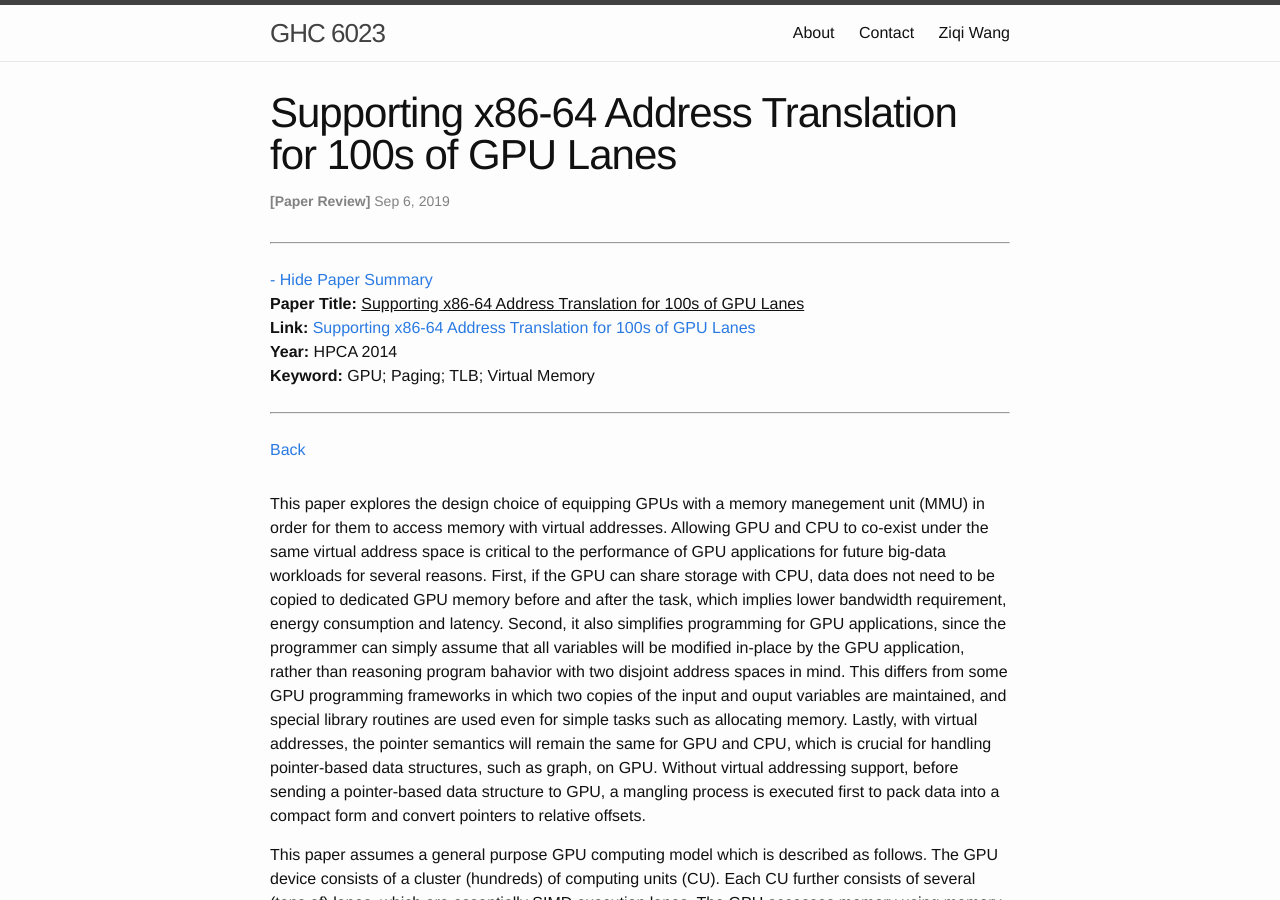
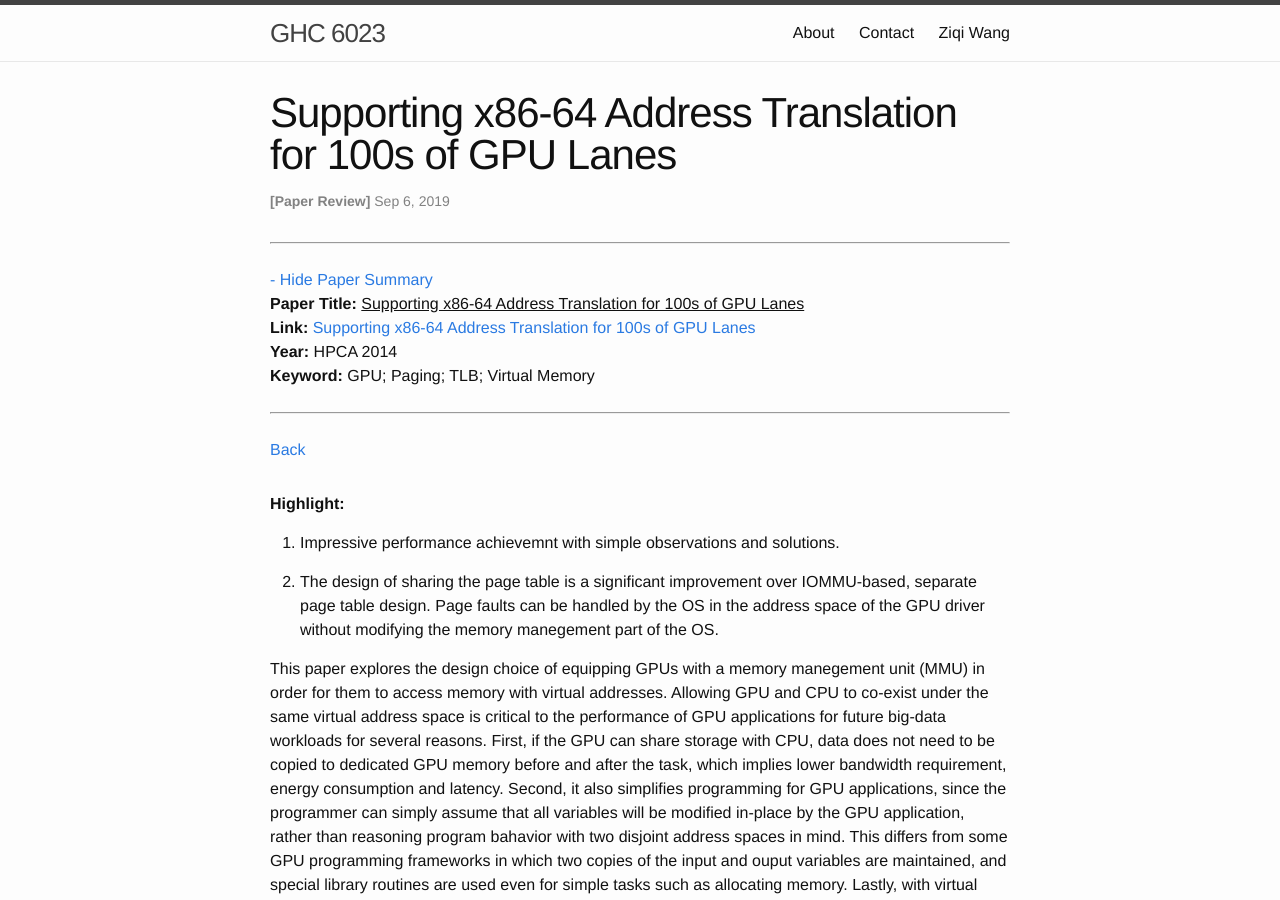
Before and after one commit to wangziqi2013/wangziqi2013.github.io, a Jekyll site: the page built from _posts/2019-09-05-supporting-x86-64-addr-xlat-for-100s-of-gpu-lanes.markdown, in a window 1280 px wide and 900 px high. Built offline with Jekyll 4.4.1, drawn with Linux system fonts in a browser that asks for light colours.

Commit message:
Adding highlight

```diff
--- a/_posts/2019-09-05-supporting-x86-64-addr-xlat-for-100s-of-gpu-lanes.markdown
+++ b/_posts/2019-09-05-supporting-x86-64-addr-xlat-for-100s-of-gpu-lanes.markdown
@@ -12,6 +12,17 @@ htm_cd:
 htm_cr:
 version_mgmt:
 ---
+
+**Highlight:**
+
+1. Impressive performance achievemnt with simple observations and solutions.
+
+2. The design of sharing the page table is a significant improvement over IOMMU-based, separate page table design.
+   Page faults can be handled by the OS in the address space of the GPU driver without modifying the memory
+   manegement part of the OS.
+
+
+
 
 This paper explores the design choice of equipping GPUs with a memory manegement unit (MMU) in order for them to access
 memory with virtual addresses. Allowing GPU and CPU to co-exist under the same virtual address space is critical to
```
